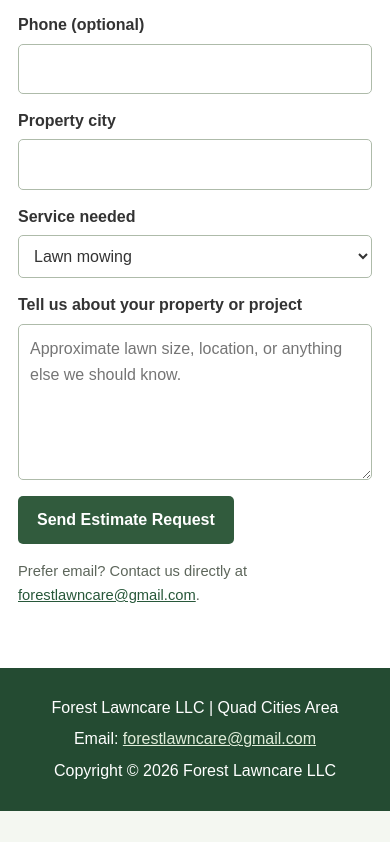
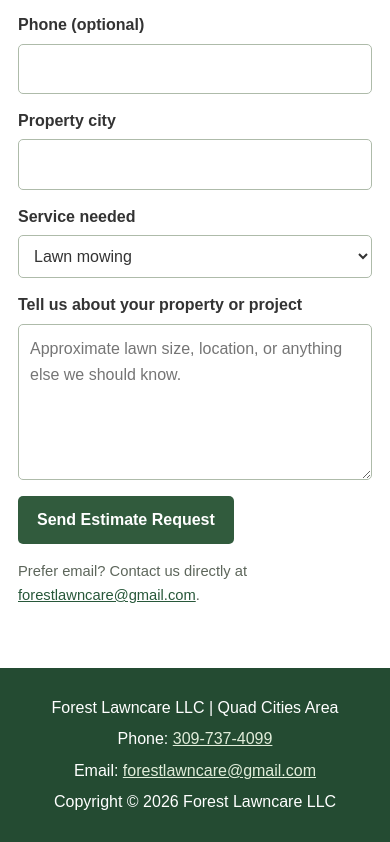
Before and after one commit to jedrish-creator/jedrish-creator.github.io, a plain HTML site: page services.html in a window 390 px wide. Shown: the part 2316-3158 px from the top of the page. Before the commit the page ends 3127 px from the top, so only its background shows below. Drawn offline with Linux system fonts and the light colour scheme.

Commit message:
Add clickable business phone number to footer

```diff
--- a/services.html
+++ b/services.html
@@ -70,7 +70,8 @@
   </main>
   <footer>
     <p>Forest Lawncare LLC | Quad Cities Area</p>
-    <p>Email: <a href="mailto:forestlawncare@gmail.com">forestlawncare@gmail.com</a></p>
+    <p>Phone: <a href="tel:+13097374099">309-737-4099</a></p>
+<p>Email: <a href="mailto:forestlawncare@gmail.com">forestlawncare@gmail.com</a></p>
     <p>Copyright &copy; 2026 Forest Lawncare LLC</p>
   </footer>
 </div>
```
